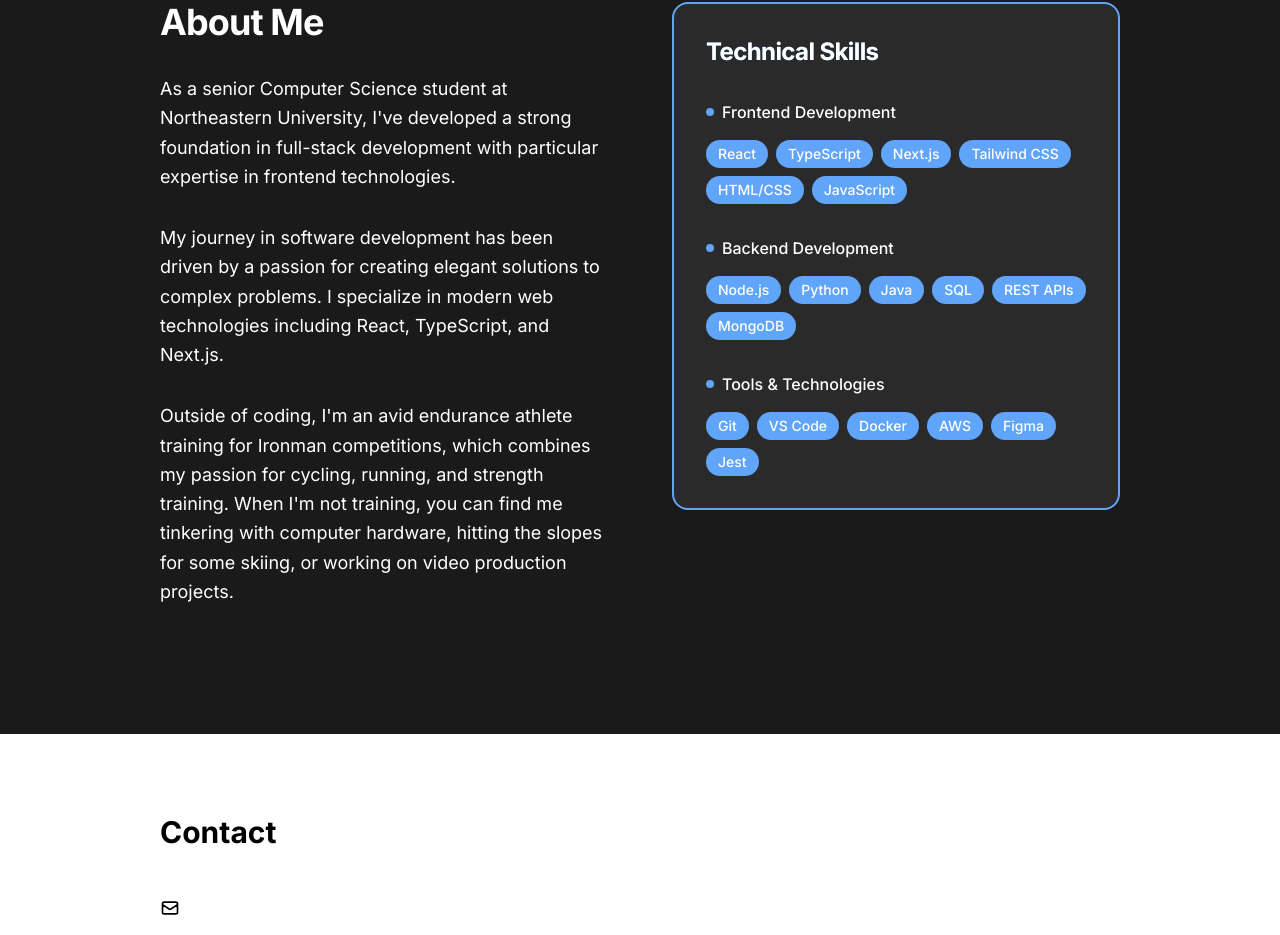
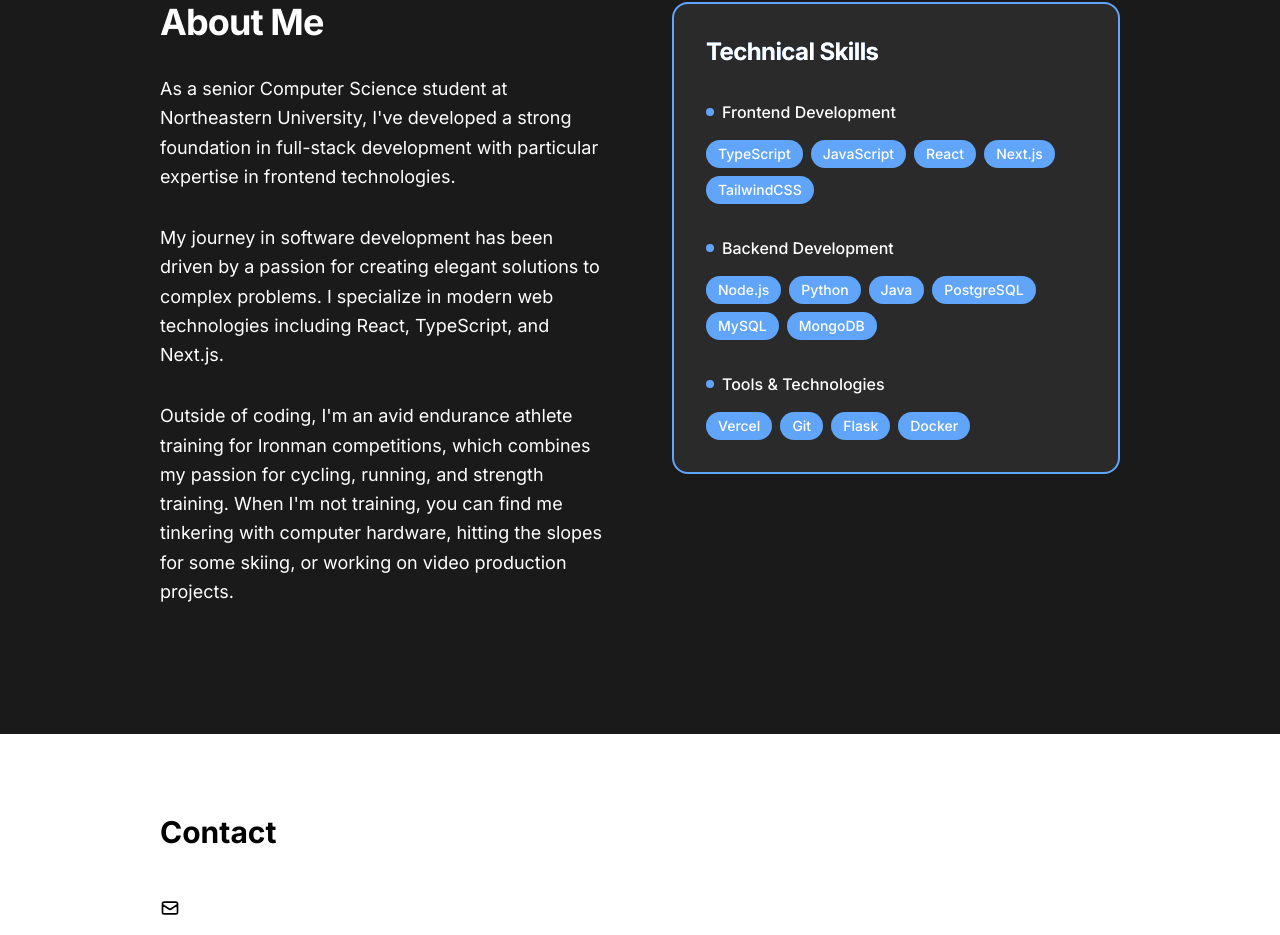
Before and after one commit to nicholasb4711/portfolio, a Next.js app: page / in a window 1280 px wide. Shown: the part 2810-3745 px from the top of the page. Built offline with nearby package versions, Linux system fonts and the light colour scheme; no server answers.

Commit message:
Update AboutCard.tsx

```diff
--- a/src/components/AboutCard.tsx
+++ b/src/components/AboutCard.tsx
@@ -1,8 +1,8 @@
 export default function AboutCard() {
     const skills = {
-        frontend: ["React", "TypeScript", "Next.js", "Tailwind CSS", "HTML/CSS", "JavaScript"],
-        backend: ["Node.js", "Python", "Java", "SQL", "REST APIs", "MongoDB"],
-        tools: ["Git", "VS Code", "Docker", "AWS", "Figma", "Jest"]
+        frontend: ["TypeScript", "JavaScript", "React", "Next.js", "TailwindCSS"],
+        backend: ["Node.js", "Python", "Java", "PostgreSQL", "MySQL", "MongoDB"],
+        tools:  ["Vercel", "Git", "Flask", "Docker"]
     };
 
     return (
```
